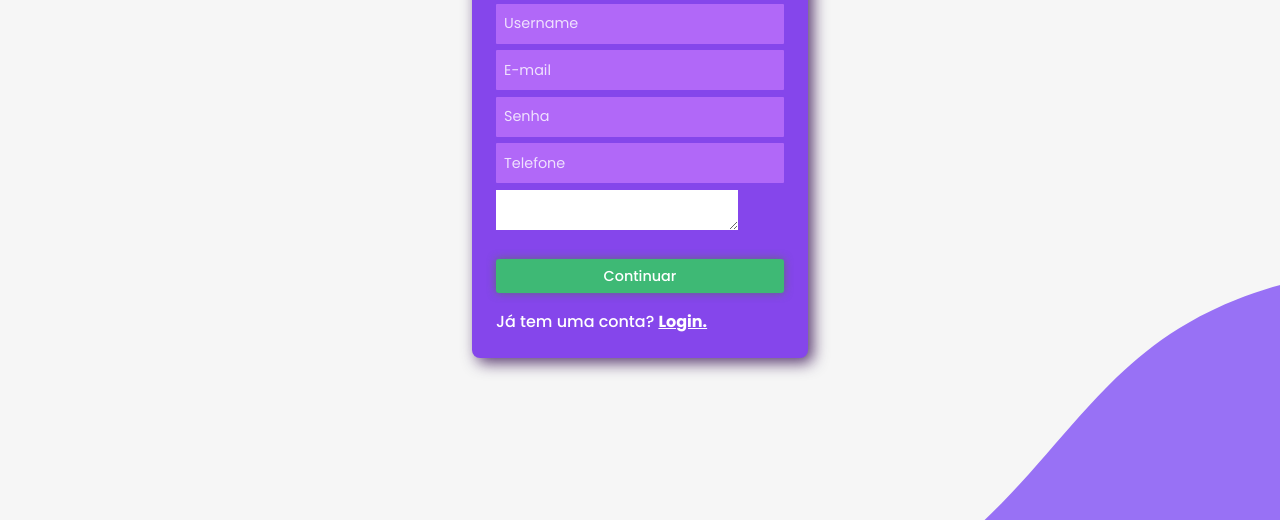
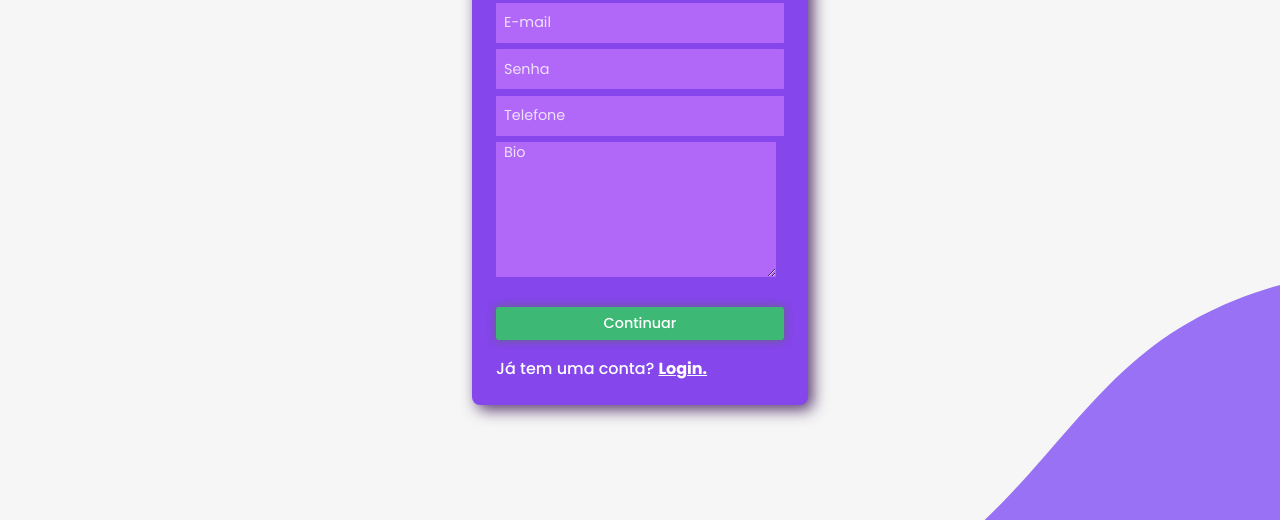
Before and after one commit to henriqueclaranhan/2-Hackathon-CCR, a website: page src/views/login.html in a window 1280 px wide. Both pictures are taken after a click on the element "Crie uma.". Shown: the part 280-800 px from the top of the page. Drawn offline with Linux system fonts and the light colour scheme; files that its build step writes are made by us from their sources.

Commit message:
update: size of textarea

```diff
--- a/public/styles/login.css
+++ b/public/styles/login.css
@@ -81,10 +81,28 @@ form{
     padding-left: 8px;
     border-radius: 1px;
 }
+.input-field textarea{
+    background-color: #c779ffab;
+    color: white;
+    font-size: 0.9rem;
+    font-weight: 500;
+    height: 40px;
+    padding-left: 8px;
+    border-radius: 1px;
+
+    width: 280px;
+    height: 135px;
+}
 #login-box div:not(:last-child){
     margin-bottom: 6.5px;
 }
 .input-field input:focus{
+    transition: 0.25s ease;
+    outline-color: #c779ff;
+    outline-style: solid;
+    outline-width: medium;
+}
+.input-field textarea:focus{
     transition: 0.25s ease;
     outline-color: #c779ff;
     outline-style: solid;
```
